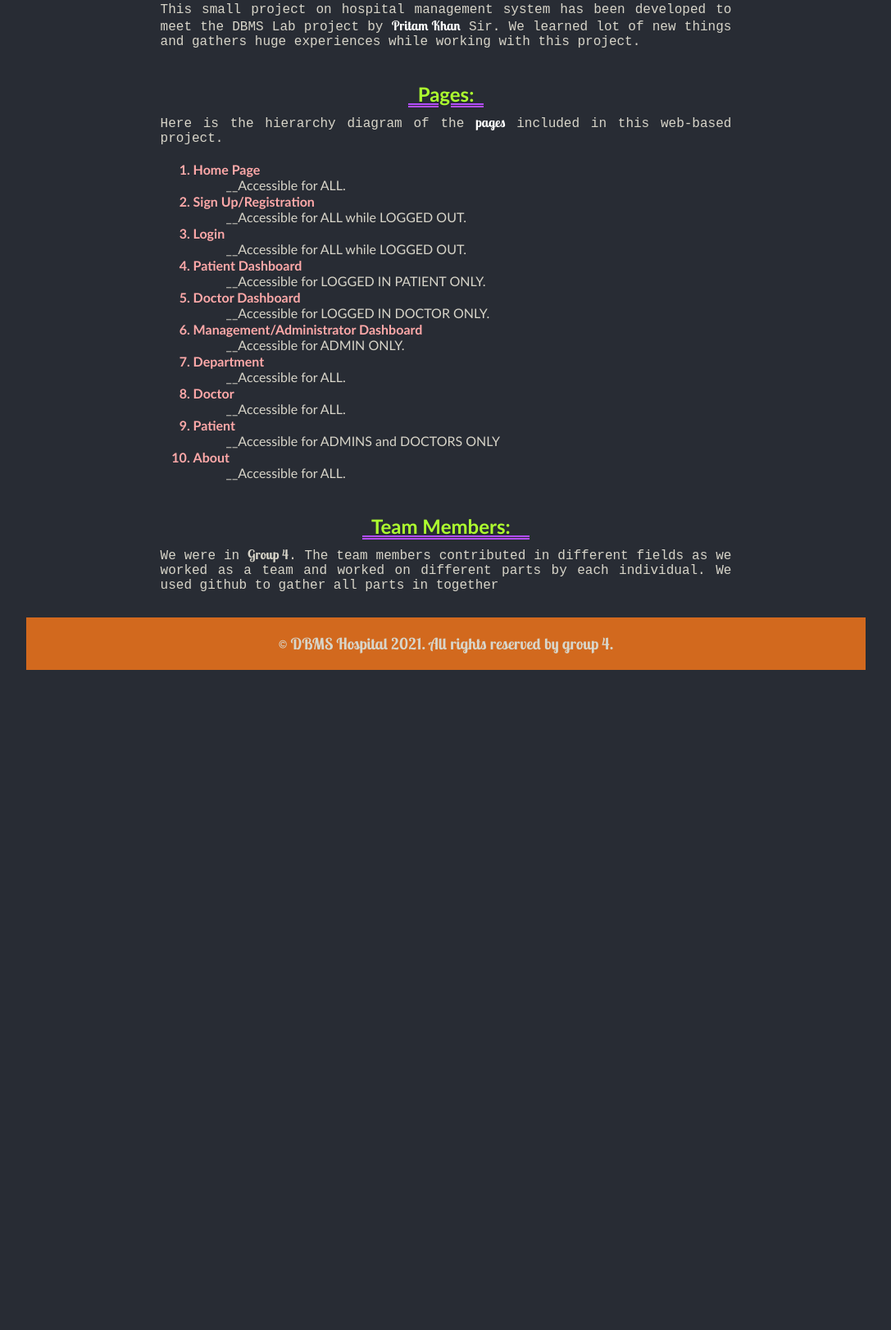
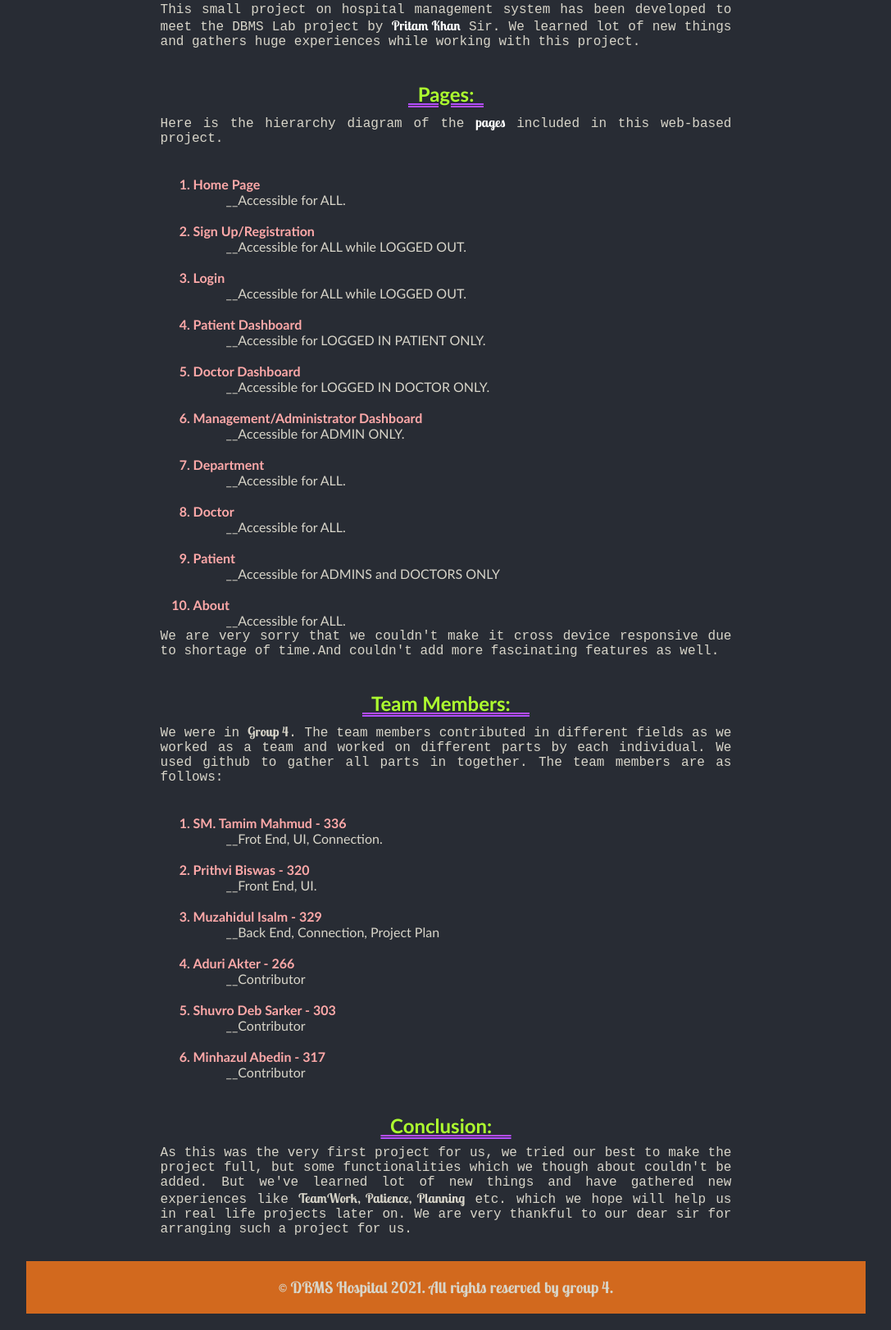
Before and after one commit to muzahidul190/hospital_management_project, a PHP site: page /about.php in a window 1280 px wide. Shown: the part 274-1896 px from the top of the page at 82% size, without its empty margins (96-1183 px from the left). Before the commit the page ends 1091 px from the top, so only its background shows below. Run offline with PHP 8.4, Linux system fonts and the light colour scheme; data comes from the database, SQL or seed files in the repository.

Commit message:
about.php done

```diff
--- a/about.php
+++ b/about.php
@@ -76,8 +76,26 @@ if($count > 0){
                 <li>About</li>
                     <span>__Accessible for ALL.</span>
             </ol>
+            <p>We are very sorry that we couldn't make it cross device responsive due to shortage of time.And couldn't add more fascinating features as well.</p>
             <h2>&nbsp;&nbsp;Team Members:&nbsp;&nbsp;&nbsp;&nbsp;</h2>
-            <p>We were in <strong>Group 4</strong>. The team members contributed in different fields as we worked as a team and worked on different parts by each individual. We used github to gather all parts in together</p>
+            <p>We were in <strong>Group 4</strong>. The team members contributed in different fields as we worked as a team and worked on different parts by each individual. We used github to gather all parts in together. The team members are as follows:</p>
+            <br>
+            <ol>
+                <li>SM. Tamim Mahmud - 336</li>
+                    <span>__Frot End, UI, Connection.</span>
+                <li>Prithvi Biswas - 320</li>
+                    <span>__Front End, UI.</span>
+                <li>Muzahidul Isalm - 329</li>
+                    <span>__Back End, Connection, Project Plan</span>
+                <li>Aduri Akter - 266</li>
+                    <span>__Contributor</span>
+                <li>Shuvro Deb Sarker - 303</li>
+                    <span>__Contributor</span>
+                <li>Minhazul Abedin - 317</li>
+                    <span>__Contributor</span>
+            </ol>
+            <h2>&nbsp;&nbsp;Conclusion:&nbsp;&nbsp;&nbsp;&nbsp;</h2>
+            <p>As this was the very first project for us, we tried our best to make the project full, but some functionalities which we though about couldn't be added. But we've learned lot of new things and have gathered new experiences like <strong>TeamWork, Patience, Planning</strong> etc. which we hope will help us in real life projects later on. We are very thankful to our dear sir for arranging such a project for us.</p>
         </div>
         </div>
     </main>
--- a/assets/css/style.css
+++ b/assets/css/style.css
@@ -550,6 +550,7 @@ table>tbody>tr>th, table>tbody>tr>td{
     font-family: 'Gill Sans', 'Gill Sans MT', Calibri, 'Trebuchet MS', sans-serif;
     font-weight: bold;
     color: rgb(255, 169, 169);
+    padding-top: 18px;
 }
 .about ol span{
     font-family: 'Gill Sans', 'Gill Sans MT', Calibri, 'Trebuchet MS', sans-serif;
```
